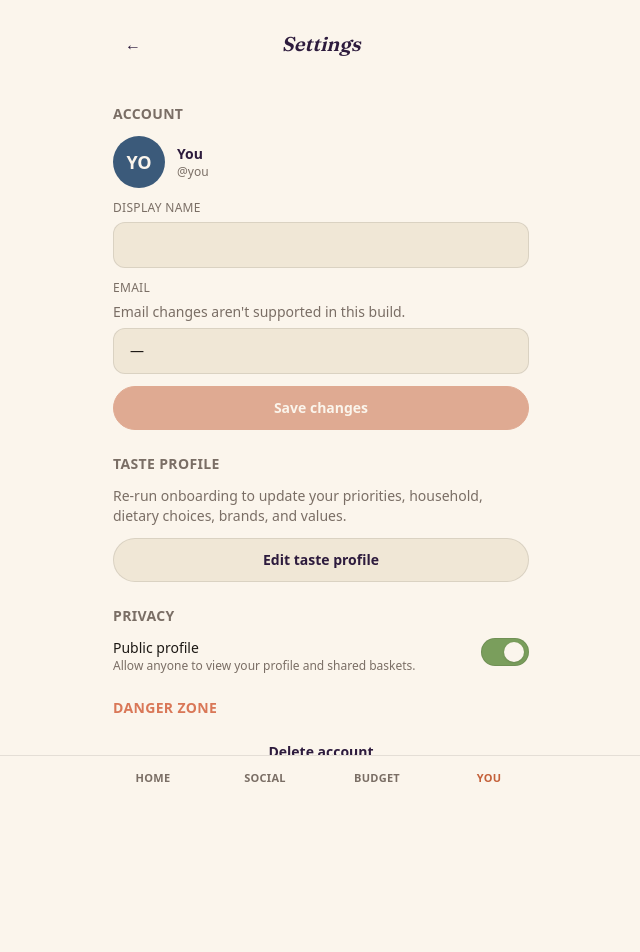
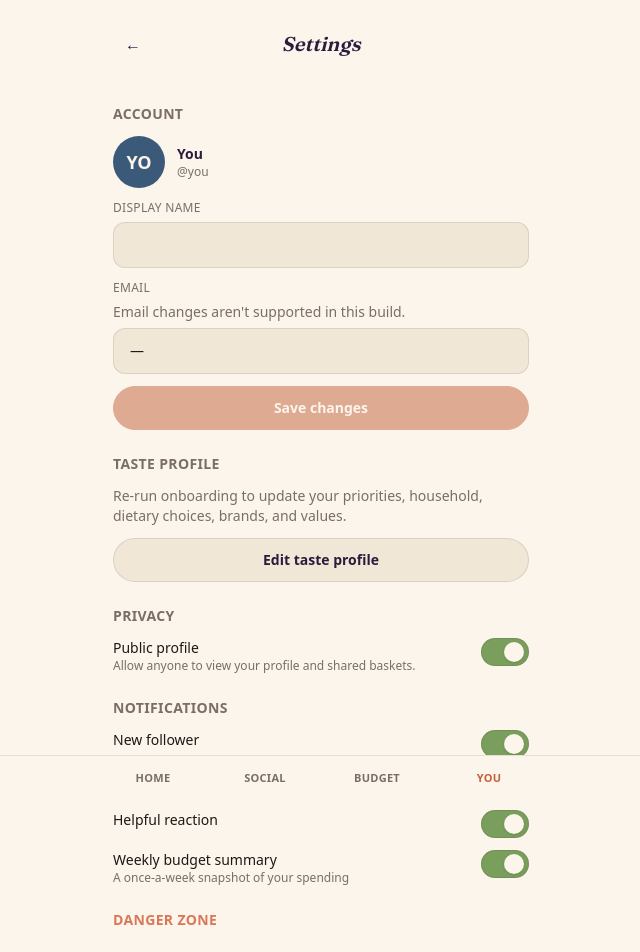
Before and after one commit to maryam-ai-dev/autonomous-retail-assistant, a Next.js app in the folder frontend/: page /settings in a window 1280 px wide. Shown: the top 952 px of the page, without its empty margins (319-959 px from the left). Before the commit the page ends 838 px from the top, so only its background shows below. Built offline with nearby package versions, Linux system fonts and the light colour scheme; no server answers; a web font is replaced by a local one.

Commit message:
sprint 31: notification preferences with optimistic toggle

```diff
--- a/frontend/src/app/(app)/settings/page.tsx
+++ b/frontend/src/app/(app)/settings/page.tsx
@@ -10,6 +10,11 @@ import { Toggle } from "@/shared/ui/Toggle";
 import { BackButton, PageHeader } from "@/shared/layout/PageHeader";
 import apiClient from "@/core/api/client";
 import { logout } from "@/features/auth/services/auth-service";
+import {
+  DEFAULT_NOTIFICATIONS,
+  saveNotifications,
+  type NotificationPreferences,
+} from "@/features/settings/notifications";
 import { useCurrentUser } from "@/lib/api/useCurrentUser";
 
 const USE_MOCKS = process.env.NEXT_PUBLIC_USE_MOCKS === "true";
@@ -136,6 +141,8 @@ export default function SettingsPage() {
         />
       </section>
 
+      <NotificationSection />
+
       <section className="flex flex-col gap-3">
         <h2
           className="text-sm font-semibold uppercase tracking-wide"
@@ -153,6 +160,59 @@ export default function SettingsPage() {
         onClose={() => setDeleteOpen(false)}
       />
     </div>
+  );
+}
+
+function NotificationSection() {
+  const [prefs, setPrefs] = useState<NotificationPreferences>(DEFAULT_NOTIFICATIONS);
+
+  const items: {
+    key: keyof NotificationPreferences;
+    label: string;
+    description?: string;
+  }[] = [
+    { key: "newFollower", label: "New follower" },
+    { key: "basketComment", label: "Basket comment" },
+    { key: "helpfulReaction", label: "Helpful reaction" },
+    {
+      key: "weeklyBudgetSummary",
+      label: "Weekly budget summary",
+      description: "A once-a-week snapshot of your spending",
+    },
+  ];
+
+  async function handleToggle(
+    key: keyof NotificationPreferences,
+    next: boolean,
+  ) {
+    const previous = prefs[key];
+    setPrefs((p) => ({ ...p, [key]: next }));
+    const result = await saveNotifications({ ...prefs, [key]: next });
+    if (!result.ok) {
+      setPrefs((p) => ({ ...p, [key]: previous }));
+    }
+  }
+
+  return (
+    <section className="flex flex-col gap-3">
+      <h2
+        className="text-sm font-semibold uppercase tracking-wide"
+        style={{ color: "var(--muted)" }}
+      >
+        Notifications
+      </h2>
+      <div className="flex flex-col gap-3">
+        {items.map((item) => (
+          <Toggle
+            key={item.key}
+            label={item.label}
+            description={item.description}
+            checked={prefs[item.key]}
+            onChange={(next) => handleToggle(item.key, next)}
+          />
+        ))}
+      </div>
+    </section>
   );
 }
 
--- /dev/null
+++ b/frontend/src/features/settings/notifications.ts
@@ -0,0 +1,33 @@
+"use client";
+
+import apiClient from "@/core/api/client";
+
+const USE_MOCKS = process.env.NEXT_PUBLIC_USE_MOCKS === "true";
+
+export type NotificationPreferences = {
+  newFollower: boolean;
+  basketComment: boolean;
+  helpfulReaction: boolean;
+  weeklyBudgetSummary: boolean;
+};
+
+export const DEFAULT_NOTIFICATIONS: NotificationPreferences = {
+  newFollower: true,
+  basketComment: true,
+  helpfulReaction: true,
+  weeklyBudgetSummary: true,
+};
+
+export async function saveNotifications(
+  prefs: NotificationPreferences,
+): Promise<{ ok: boolean }> {
+  if (USE_MOCKS) return { ok: true };
+  try {
+    await apiClient.put("/api/preferences/notifications", prefs, {
+      timeout: 10_000,
+    });
+    return { ok: true };
+  } catch {
+    return { ok: false };
+  }
+}
```
